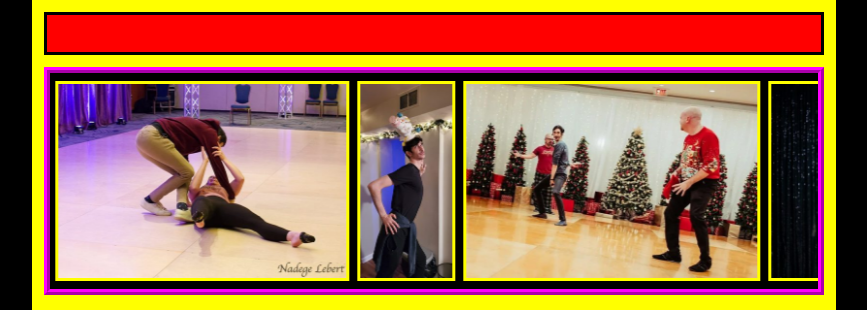
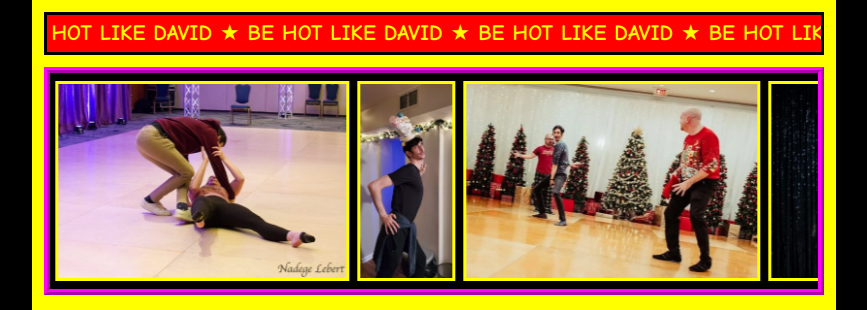
Before and after one commit to dgarwin/makeuhot, a plain HTML site: page index.html in a window 1280 px wide. Shown: the top 310 px of the page, without its empty margins (206-1073 px from the left). Drawn offline with Linux system fonts and the light colour scheme.

Commit message:
Make top ticker a seamless always-full loop
Replace <marquee> (which scrolls in from an empty bar each pass) with a
two-copy CSS loop so the banner is always filled with text.

Co-Authored-By: Claude Opus 5.5 <noreply@anthropic.com>
Claude-Session: https://claude.ai/code/session_01J1tMHNcXxCL5p31spaxMdW

```diff
--- a/index.html
+++ b/index.html
@@ -29,7 +29,12 @@
     -webkit-background-clip: text; background-clip: text; color: transparent; animation: slide 2s linear infinite; }
   @keyframes slide { to { background-position: 200% 0; } }
   marquee { font-family: "Comic Sans MS", "Comic Sans", cursive; font-weight: bold; }
-  .ticker { background: var(--hot); color: #ff0; border: 3px solid var(--ink); padding: 4px 0; font-size: 22px; }
+  .ticker { background: var(--hot); color: #ff0; border: 3px solid var(--ink); padding: 4px 0; font-size: 22px; overflow: hidden; white-space: nowrap;
+    font-family: "Comic Sans MS", "Comic Sans", cursive; font-weight: bold; }
+  .ticker .run { display: inline-flex; will-change: transform; animation: ticker 20s linear infinite; }
+  .ticker .run span { padding-right: .35em; }
+  @keyframes ticker { from { transform: translate3d(0,0,0); } to { transform: translate3d(-50%,0,0); } }
+  @media (prefers-reduced-motion: reduce) { .ticker .run { animation: none; } }
   .big { font-size: 28px; font-weight: bold; }
   .q { font-size: clamp(28px, 7vw, 54px); font-weight: bold; margin: 6px 0; }
   .center { text-align: center; }
@@ -59,7 +64,7 @@
 </head>
 <body>
 
-<div class="ticker"><marquee scrollamount="8">★ BE HOT LIKE DAVID ★ BE HOT LIKE DAVID ★ BE HOT LIKE DAVID ★ BE HOT LIKE DAVID ★ BE HOT LIKE DAVID ★</marquee></div>
+<div class="ticker" role="marquee" aria-label="BE HOT LIKE DAVID"><div class="run" aria-hidden="true"><span>★ BE HOT LIKE DAVID ★ BE HOT LIKE DAVID ★ BE HOT LIKE DAVID ★ BE HOT LIKE DAVID ★ BE HOT LIKE DAVID</span><span>★ BE HOT LIKE DAVID ★ BE HOT LIKE DAVID ★ BE HOT LIKE DAVID ★ BE HOT LIKE DAVID ★ BE HOT LIKE DAVID</span></div></div>
 
 <div class="carousel" aria-label="Photos">
   <div class="track">
```
